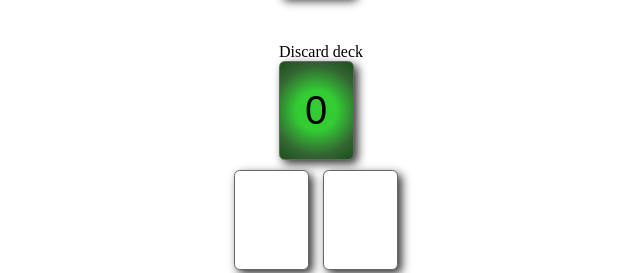
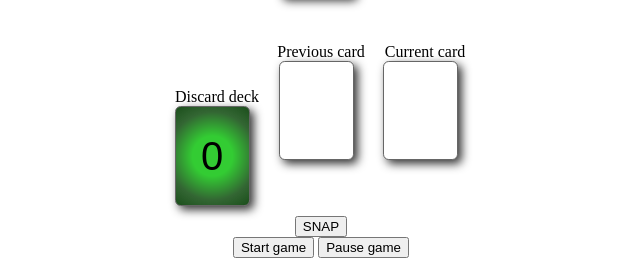
Before and after one commit to rizalmab/Concentration, a plain HTML site: page index.html in a window 1280 px wide. Shown: the part 166-439 px from the top of the page, without its empty margins (319-959 px from the left). Drawn offline with nearby package versions, Linux system fonts and the light colour scheme.

Commit message:
Added html names to previous card and current card

```diff
--- a/index.html
+++ b/index.html
@@ -50,7 +50,7 @@
         </div>
         <br />
         <br />
-        <div>
+        <div class="mid-cards">
           <div class="caption">Discard deck
           </div>
           <div class="card-container discard-deck card back">
@@ -59,13 +59,19 @@
             <span class="discard-count count">0</span>
           </div>
         </div>
+        <div class="mid-cards">
+          <div>Previous card</div>
           <div class="card placeholder-suit" id="previous-card-container">
             <span class="rank previous-card-rank"></span>
             <span class="suit previous-card-suit"></span>
           </div>
+        </div>
+        <div class="mid-cards">
+          <div>Current card</div>
           <div class="card placeholder-suit" id="current-card-container">
             <span class="rank current-card-rank"></span>
             <span class="suit current-card-suit"></span>
+          </div>
         </div>
         <div class="turn-result-message"></div>
         <div class="buttons-container">
--- a/style.css
+++ b/style.css
@@ -41,6 +41,11 @@ img {
   font-size: 30px;
 }
 
+.mid-cards {
+  display: inline-block;
+  width: 100px;
+}
+
 /* can add custom CSS for each specific screen */
 /* #start-screen {
 }
```
Lines whose indentation alone changed are shown as unchanged.
